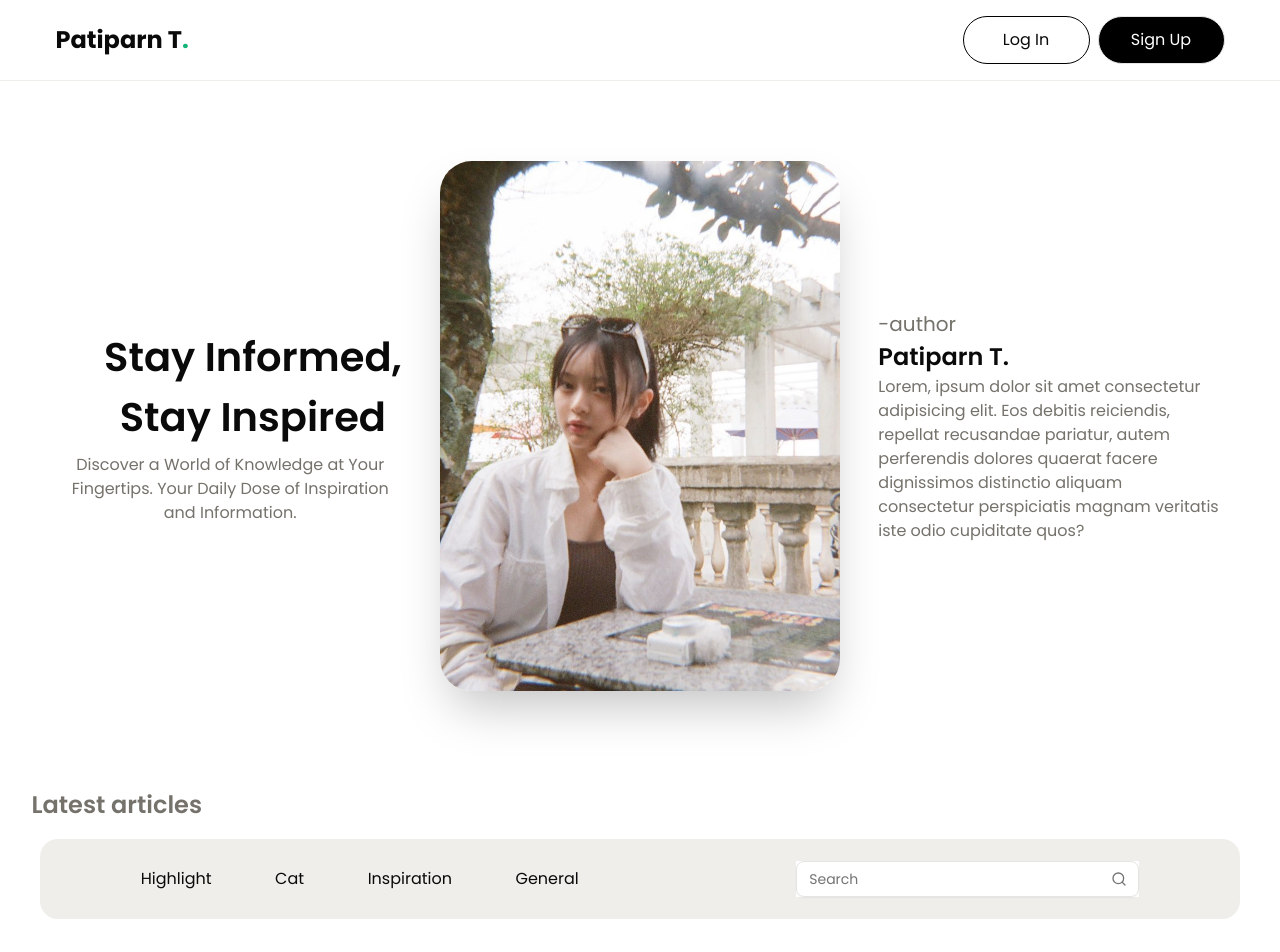
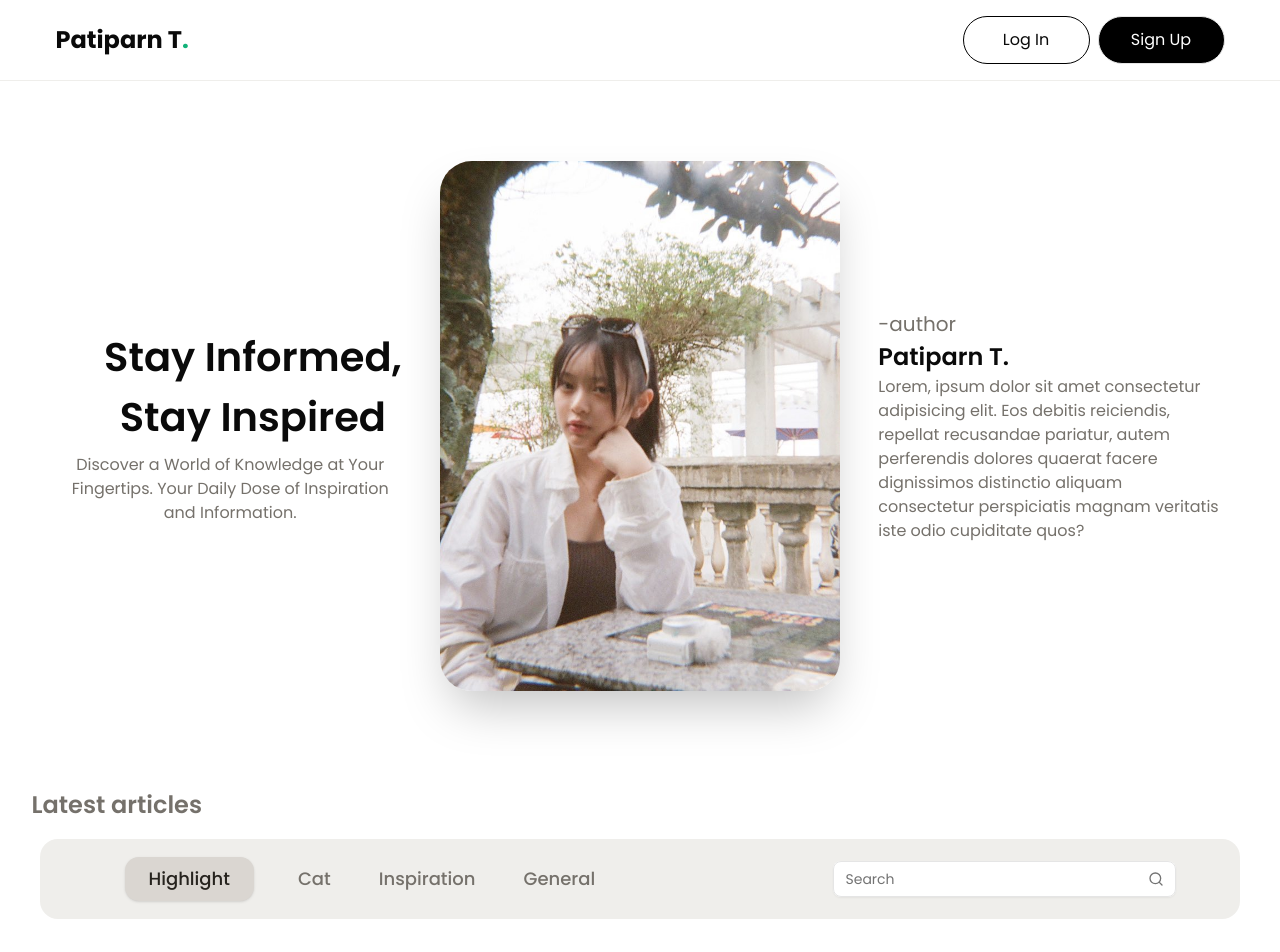
Before and after one commit to PaanPatiPhi/personal-blog-react, a React (Vite) app: page / in a window 1280 px wide. Shown: the top 952 px of the page. Built offline with nearby package versions, Linux system fonts and the light colour scheme.

Commit message:
feat: create CategoryTabs component with active state logic

```diff
--- a/src/components/article/ArticleSection.tsx
+++ b/src/components/article/ArticleSection.tsx
@@ -1,9 +1,16 @@
 import SearchBar from "./SearchBar";
 import CategoriesSelector from "./CategoriesSelector";
+import CategoryTabs from "./CategoryTabs";
 import { useState } from "react";
 
 function ArticleSection() {
   const [category, setCategory] = useState("Highlight");
+  const categoryOptions = [
+    { label: "Highlight", value: "Highlight" },
+    { label: "Cat", value: "Cat" },
+    { label: "Inspiration", value: "Inspiration" },
+    { label: "General", value: "General" },
+  ];
 
   return (
     <article>
@@ -14,31 +21,25 @@ function ArticleSection() {
       </div>
       <div className="flex flex-col md:flex-row-reverse md:justify-around justify-center items-center h-[172px] bg-(--color-brown-200) gap-4
       md:w-[1200px] md:h-[80px] md:mx-auto md:mb-15 md:rounded-2xl">
-        <SearchBar className="w-[343px] bg-white" />
+        <SearchBar className="w-[343px] bg-white rounded-md" />
         <div>
           <p className="text-(--color-brown-400) font-medium text-left md:hidden flex">
             Category
             </p>
           <CategoriesSelector
-            className="w-[343px] text-(--color-brown-400) bg-white md:hidden "
+            className="w-[343px] text-(--color-brown-400) bg-white md:hidden"
             value={category}
             onChange={setCategory}
-            options={[
-              { label: "Highlight", value: "Highlight" },
-              { label: "Cat", value: "Cat" },
-              { label: "Inspiration", value: "Inspiration" },
-              { label: "General", value: "General" },
-            ]}
+            options={categoryOptions}
           />
-          <div className="hidden md:flex justify-between w-[438px]">
-            <button>Highlight</button>
-            <button>Cat</button>
-            <button>Inspiration</button>
-            <button>General</button>
-
           </div>
+          <CategoryTabs
+          className="hidden md:flex justify-between w-[438px] "
+            options={categoryOptions}
+            activeValue={category}
+            onChange={setCategory}
+          />
         </div>
-      </div>
     </article>
   );
 }
--- /dev/null
+++ b/src/components/article/CategoryTabs.tsx
@@ -0,0 +1,23 @@
+// CategoryTabs.jsx
+function CategoryTabs({ options, activeValue, onChange, className }) {
+  return (
+    <div className={`hidden md:flex justify-between ${className}`}>
+      {options.map((item) => (
+        <button
+          key={item.value}
+          onClick={() => onChange(item.value)}
+            className={`px-6 py-2 rounded-xl transition-all duration-300 font-medium text-lg ${
+            activeValue === item.value
+              ? "bg-(--color-brown-300) text-(--color-brown-600) shadow-sm mx-5" // สีพื้นหลังตอน Active
+              : "bg-transparent text-(--color-brown-400) hover:bg-(--color-brown-100) hover:text-(--color-brown-500)" // สีปกติและตอน Hover
+          }`}
+        >
+
+          {item.label}
+        </button>
+      ))}
+    </div>
+  );
+}
+
+export default CategoryTabs;
--- a/src/components/article/SearchBar.tsx
+++ b/src/components/article/SearchBar.tsx
@@ -16,7 +16,7 @@ function SearchBar({ onSearch, className }: SearchBarProps) {
 
   return (
     <div className={`relative max-w-sm ${className}`}>
-      <Search className="absolute right-3 top-1/2 -translate-y-1/2 h-4 w-4 text-muted-foreground pointer-events-none" />
+      <Search className="absolute right-3 top-1/2 -translate-y-1/2 h-4 w-4 text-muted-foreground pointer-events-none " />
 
       <Input
         type="search"
```
